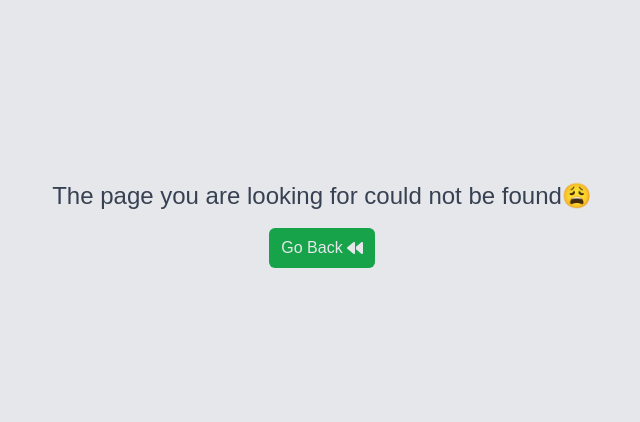
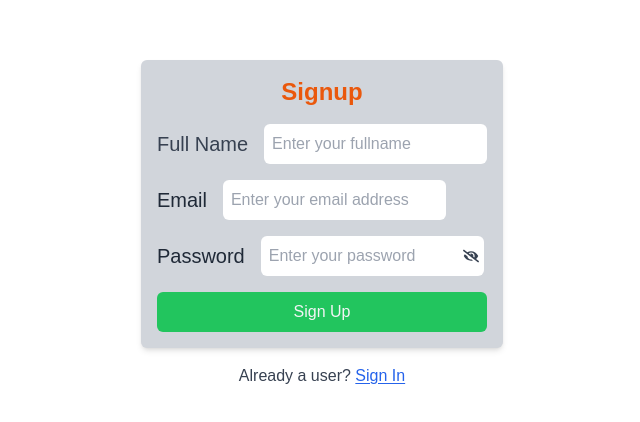
Before and after one commit to f0rsakeN-afk/ThriftyStore, a React (Vite) app: page /signup in a window 1280 px wide. Shown: the part 176-598 px from the top of the page, without its empty margins (318-958 px from the left). Built offline with nearby package versions, Linux system fonts and the light colour scheme.

Commit message:
login error

```diff
--- a/package.json
+++ b/package.json
@@ -15,6 +15,7 @@
     "@tanstack/react-query-devtools": "^5.24.1",
     "react": "^18.2.0",
     "react-dom": "^18.2.0",
+    "react-hook-form": "^7.50.1",
     "react-hot-toast": "^2.4.1",
     "react-icons": "^5.0.1",
     "react-router-dom": "^6.22.1",
--- a/src/App.jsx
+++ b/src/App.jsx
@@ -2,6 +2,7 @@ import React from "react";
 import { BrowserRouter, Navigate, Route, Routes } from "react-router-dom";
 import { QueryClient, QueryClientProvider } from "@tanstack/react-query";
 import { ReactQueryDevtools } from "@tanstack/react-query-devtools";
+import { Toaster } from "react-hot-toast";
 import Home from "./pages/Home";
 import Applayout from "./pages/Applayout";
 import Cart from "./pages/Cart";
@@ -11,6 +12,8 @@ import WIshlist from "./pages/WIshlist";
 import Profile from "./pages/Profile";
 import About from "./pages/About";
 import SingleProduct from "./features/products/SingleProduct";
+import LoginPage from "./features/authentication/LoginPage";
+import Signup from "./features/authentication/Signup";
 
 const App = () => {
   const queryClient = new QueryClient({
@@ -34,11 +37,34 @@ const App = () => {
               <Route path="wishlist" element={<WIshlist />} />
               <Route path="about" element={<About />} />
               <Route path="profile" element={<Profile />} />
-              <Route path="singleProduct/:id" element={<SingleProduct/>} />
+              <Route path="singleProduct/:id" element={<SingleProduct />} />
             </Route>
             <Route path="*" element={<PageNotFound />} />
+            <Route path="signup" element={<Signup />} />
+            <Route path="login" element={<LoginPage />} />
           </Routes>
         </BrowserRouter>
+        <Toaster
+          position="top-right"
+          reverseOrder="false"
+          gutter={12}
+          containerStyle={{ margin: "8px" }}
+          toastOptions={{
+            success: {
+              duration: 2000,
+            },
+            error: {
+              duration: 3000,
+            },
+            style: {
+              fontSize: "16px",
+              maxWidth: "500px",
+              padding: "16px 24px",
+              background: "",
+              color: "",
+            },
+          }}
+        />
       </QueryClientProvider>
     </div>
   );
--- /dev/null
+++ b/src/components/StarRating.jsx
@@ -0,0 +1,9 @@
+import React from 'react'
+
+function StarRating() {
+  return (
+    <div>StarRating</div>
+  )
+}
+
+export default StarRating
--- /dev/null
+++ b/src/features/authentication/Login.js
@@ -0,0 +1,16 @@
+import { useMutation } from "@tanstack/react-query";
+import { loginApi } from "../../services/loginApi";
+import toast from "react-hot-toast";
+
+export async function LoginUser() {
+  const { isLoading, mutate: login } = useMutation({
+    mutationFn: ({ email, password }) => loginApi({ email, password }),
+    onSuccess: () => {
+      toast.success("User logged in successfully");
+    },
+    onError: (err) => {
+      toast.error(err.message);
+    },
+  });
+  return { isLoading, login };
+}
--- /dev/null
+++ b/src/features/authentication/LoginPage.jsx
@@ -0,0 +1,94 @@
+import React, { useState } from "react";
+import { FaEyeSlash } from "react-icons/fa";
+import { IoEyeSharp } from "react-icons/io5";
+import { Link } from "react-router-dom";
+import { LoginUser } from "./Login";
+
+const LoginPage = () => {
+  const [showPassword, setShowPassword] = useState(false);
+  const [email, setEmail] = useState("");
+  const [password, setPassword] = useState("");
+
+  const { isLoading, login } = LoginUser();
+
+  function togglePasswordVisibility() {
+    setShowPassword(!showPassword);
+  }
+
+  function handleSubmit(e) {
+    e.preventDefault();
+    if (!email || !password) return;
+    login({ email, password });
+  }
+
+  return (
+    <div className="flex flex-col gap-4 justify-center items-center dark:bg-gray-900 h-screen">
+      <form
+        className="rounded-md shadow-md p-4 bg-gray-300 flex gap-4 flex-col"
+        onSubmit={handleSubmit}
+      >
+        <p className="text-center text-2xl text-orange-600 font-semibold">
+          Login
+        </p>
+        <div className="flex items-center gap-4">
+          <label htmlFor="email" className="text-gray-800 text-xl">
+            Email
+          </label>
+          <div className="">
+            <input
+              type="email"
+              id="email"
+              className="p-2 border-none text-gray-800 rounded-md focus:outline-none"
+              placeholder="Enter your email address"
+              onChange={(e) => setEmail(e.target.value)}
+              required
+            />
+          </div>
+        </div>
+        <div className="flex gap-4 items-center relative">
+          <label htmlFor="password" className="text-xl text-gray-800">
+            Password
+          </label>
+          <div className="">
+            <input
+              type={showPassword ? "text" : "password"}
+              id="password"
+              className="p-2 border-none rounded-md focus:outline-none"
+              placeholder="Enter your password"
+              required
+              onChange={(e) => setPassword(e.target.value)}
+            />
+            <button
+              type="button"
+              className="absolute right-2 top-3"
+              onClick={togglePasswordVisibility}
+            >
+              {showPassword ? (
+                <IoEyeSharp className="text-gray-700" />
+              ) : (
+                <FaEyeSlash className="text-gray-700" />
+              )}
+            </button>
+          </div>
+        </div>
+        <button
+          type="submit"
+          className="bg-green-500 text-gray-100 rounded-md px-4 py-2"
+        >
+          Login
+        </button>
+      </form>
+      <p className="text-gray-700">
+        Not signed up?
+        <Link
+          to="/signup"
+          className="underline underline-offset-2 text-blue-600"
+        >
+          Signup
+        </Link>
+      </p>
+    </div>
+  );
+};
+
+export default LoginPage;
--- /dev/null
+++ b/src/features/authentication/Signup.jsx
@@ -0,0 +1,94 @@
+import React, { useState } from "react";
+import { useForm } from "react-hook-form";
+import { FaEyeSlash } from "react-icons/fa";
+import { IoEyeSharp } from "react-icons/io5";
+import { Link } from "react-router-dom";
+
+const Signup = () => {
+  const [show, setShow] = useState(false);
+  const { handleSubmit, register, formState } = useForm();
+  const { errors } = formState;
+
+
+  function onError(error) {
+    console.log(error);
+  }
+
+
+  function onSubmit(data) {
+    console.log(data);
+  }
+
+  function handleClick() {
+    setShow(!show);
+  }
+  return (
+    <div className="flex flex-col gap-4 justify-center items-center h-screen">
+      <form
+        onSubmit={handleSubmit(onSubmit, onError)}
+        className="rounded-md shadow-md p-4 bg-gray-300 flex gap-4 flex-col"
+      >
+        <p className="text-center text-2xl text-orange-600 font-semibold">
+          Signup
+        </p>
+        <div className="flex items-center gap-4">
+          <label className="text-gray-700 text-xl">Full Name</label>
+          <div className="">
+            <input
+              type="text"
+              placeholder="Enter your fullname"
+              id="name"
+              className="focus:outline-none p-2 rounded-md text-gray-700"
+              {...register("name", { required: "This field is required" })}
+            />
+            {errors && errors.name && (
+              <p className="text-red-500">{errors.name.message}</p>
+            )}
+          </div>
+        </div>
+        <div className="flex  items-center gap-4">
+          <label className="text-gray-800 text-xl">Email</label>
+          <div className="">
+            <input
+              type="email"
+              id="email"
+              className="p-2 border-none text-gray-800 rounded-md focus:outline-none"
+              placeholder="Enter your email address"
+              {...register("email", { required: "This field is required" })}
+            />
+            {errors && errors.email && (
+              <p className="text-red-500 ">{errors.email.message}</p>
+            )}
+          </div>
+        </div>
+        <div className="flex  gap-4 items-center relative">
+          <label className="text-xl text-gray-800">Password</label>
+          <div className="">
+            <input
+              type={show ? "text" : "password"}
+              className="p-2 border-none rounded-md focus:outline-none"
+              placeholder="Enter your password"
+              {...register("password", { required: "This field is required" })}
+            />
+            {errors && errors.password && (
+              <p className="text-red-500 ">{errors.password.message}</p>
+            )}
+            {show ? (
+              <button className="absolute right-2 top-3" onClick={handleClick}>
+                <IoEyeSharp className="text-gray-700" />
+              </button>
+            ) : (
+              <button onClick={handleClick} className="absolute right-2 top-3">
+                <FaEyeSlash className="text-gray-700" />
+              </button>
+            )}
+          </div>
+        </div>
+        <button className="bg-green-500 text-gray-100 rounded-md px-4 py-2">Sign Up</button>
+          </form>
+          <p className="text-gray-700">Already a user? <Link className='underline underline-offset-2 text-blue-600' to='/login'>Sign In</Link> </p>
+    </div>
+  );
+};
+
+export default Signup;
--- a/src/features/products/SingleProduct.jsx
+++ b/src/features/products/SingleProduct.jsx
@@ -5,6 +5,7 @@ import Spinner from "../../components/Spinner";
 import ShareAndWishlist from "../../components/ShareAndWishlist";
 import HomeProductSample from "../../components/HomeproductSample";
 import SIngleProductRightSidebar from "../../components/SIngleProductRightSidebar";
+import StarRating from "../../components/StarRating";
 
 function SingleProduct() {
   const { id } = useParams();
@@ -44,6 +45,7 @@ function SingleProduct() {
             </h1>
 
             <section className="">
+              <StarRating rating={rating}/>
               <ShareAndWishlist />
             </section>
             <hr className="py-1" />
--- /dev/null
+++ b/src/services/loginApi.js
@@ -0,0 +1,21 @@
+import supabase from "./supabase";
+export async function loginApi({ email, password }) {
+  let { data, error } = await supabase.auth.signInWithPassword({
+    email,
+    password,
+  });
+  if (error) {
+    console.error(error);
+    throw new Error("User login failed");
+  }
+  //console.log(data);
+  return {data,error};
+}
+
+export async function getCurrentUser() {
+  const { data: session } = await supabase.auth.getSession();
+  if (!session.session) return null;
+  const { data, error } = await supabase.auth.getUser();
+  console.log(data);
+  return data?.user;
+}
```
Also changed, not shown: 1 other file (tests, documents, lock files or other folders).
